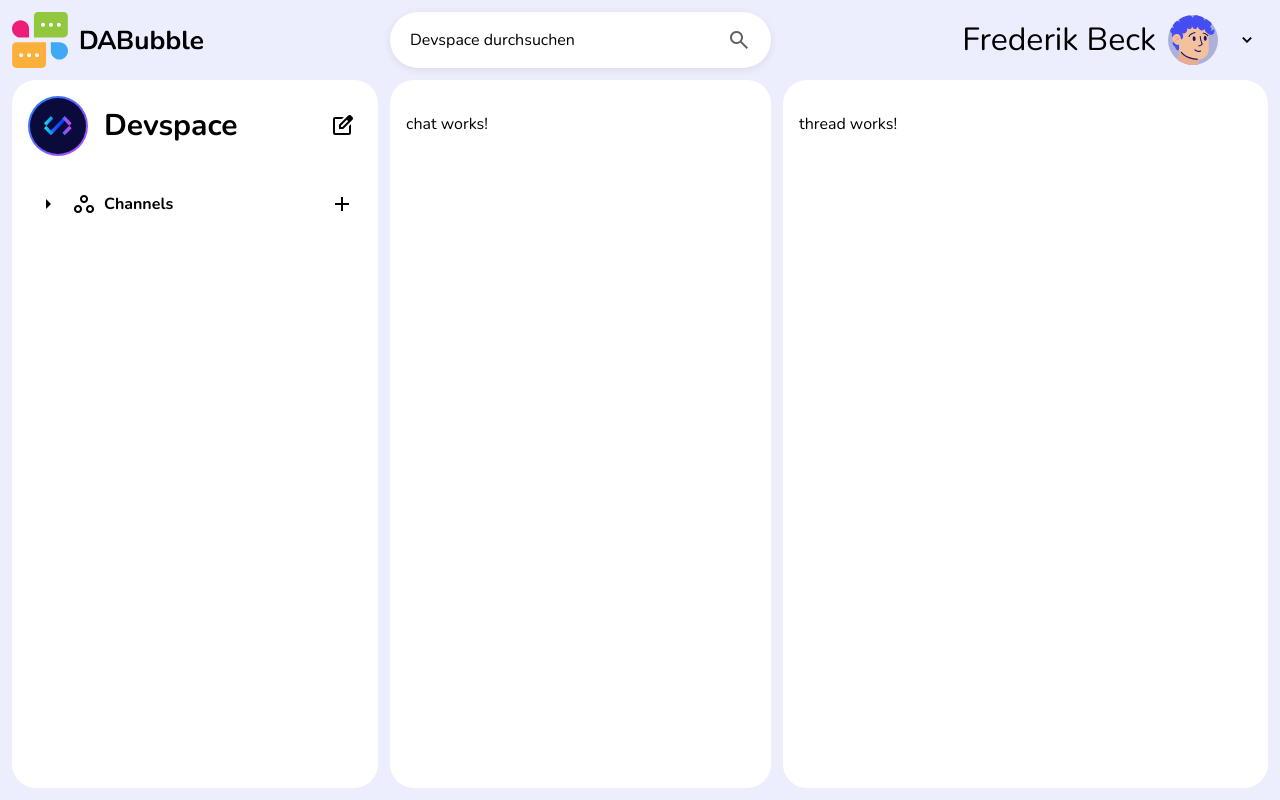
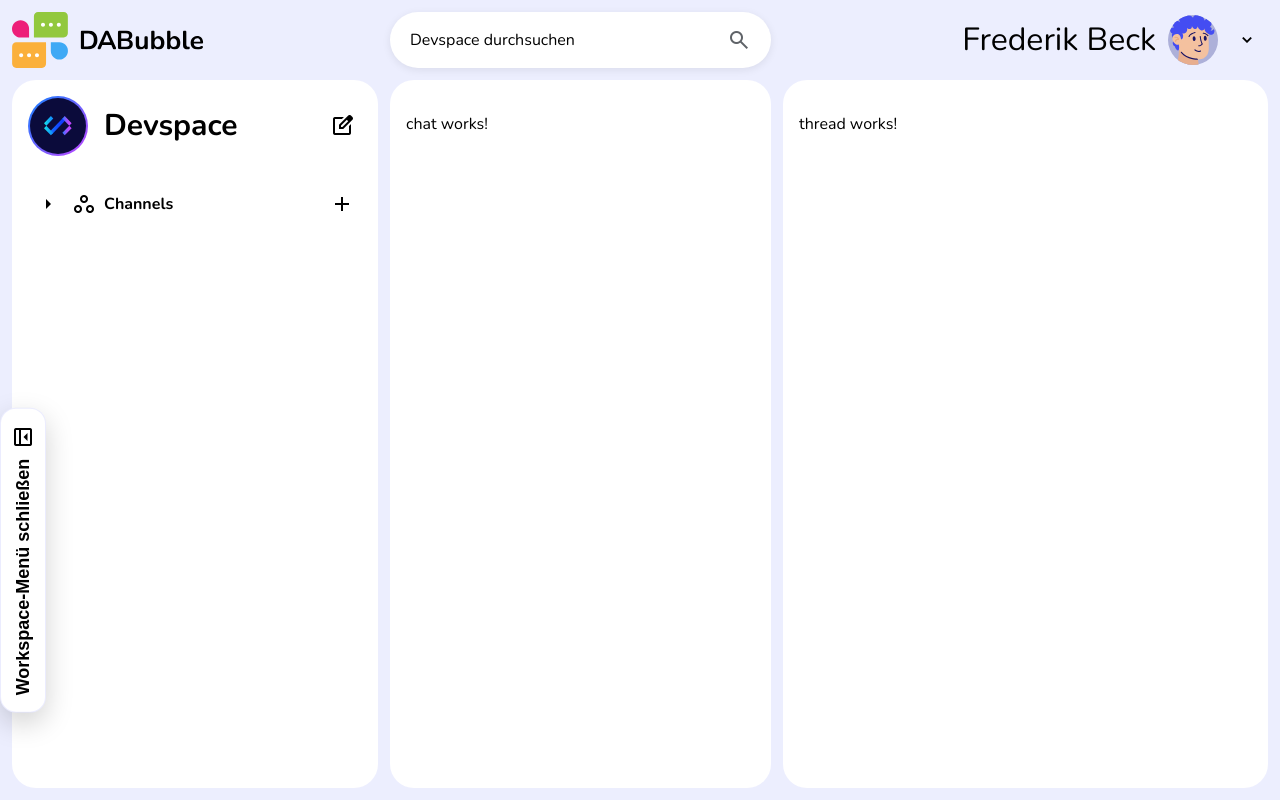
Before and after one commit to frontendfuchs/da-bubble, an Angular app: page / in a window 1280 px wide. Built offline with nearby package versions, Linux system fonts and the light colour scheme.

Commit message:
feat(layout): make sidebar collapsible with mat-drawer

```diff
--- a/src/app/app.html
+++ b/src/app/app.html
@@ -1,6 +1,25 @@
 <app-header />
+
 <div class="app-body">
-  <app-sidebar />
-  <app-chat />
-  <app-thread />
+  <mat-drawer-container class="app-drawer-container" autosize>
+    <mat-drawer #drawer class="app-drawer" mode="side" [opened]="true">
+      <app-sidebar />
+    </mat-drawer>
+
+    <mat-drawer-content class="app-content">
+      <app-chat />
+      <app-thread />
+    </mat-drawer-content>
+  </mat-drawer-container>
 </div>
+
+<button
+  type="button"
+  class="app-toggle"
+  (click)="drawer.toggle()"
+  [attr.aria-label]="drawer.opened ? 'Workspace-Menü schließen' : 'Workspace-Menü öffnen'">
+  <mat-icon>{{ drawer.opened ? 'left_panel_close' : 'left_panel_open' }}</mat-icon>
+  <span class="app-toggle__label">
+    {{ drawer.opened ? 'Workspace-Menü schließen' : 'Workspace-Menü öffnen' }}
+  </span>
+</button>
--- a/src/app/app.scss
+++ b/src/app/app.scss
@@ -9,9 +9,25 @@
 
 .app-body {
   flex: 1;
+  min-height: 0;
+  padding: 0 $layout-padding $layout-padding;
+}
+
+.app-drawer-container {
+  height: 100%;
+  background: transparent;
+}
+
+.app-drawer {
+  width: $sidebar-width;
+  border: 0;
+  background: transparent;
+}
+
+.app-content {
   display: flex;
   gap: $layout-gap;
-  padding: 0 $layout-padding $layout-padding;
+  padding-left: $layout-gap;
   min-height: 0;
 }
 
@@ -19,11 +35,6 @@ app-sidebar,
 app-chat,
 app-thread {
   box-sizing: border-box;
-}
-
-app-sidebar {
-  width: $sidebar-width;
-  flex-shrink: 0;
 }
 
 app-chat {
@@ -35,3 +46,36 @@ app-thread {
   width: $thread-width;
   flex-shrink: 0;
 }
+
+.app-toggle {
+  position: fixed;
+  top: 70%;
+  left: 0;
+  z-index: 10;
+  display: flex;
+  flex-direction: column;
+  align-items: center;
+  gap: 10px;
+  padding: 16px 10px;
+  border: 1px solid rgba($color-primary, 0.15);
+  border-radius: 16px;
+  background: $color-surface;
+  color: $color-text;
+  box-shadow: 0 10px 28px rgba(0, 0, 0, 0.18);
+  cursor: pointer;
+  transform: translateY(-50%);
+  transition: color 150ms ease;
+
+  &:hover,
+  &:focus-visible {
+    color: $color-primary;
+  }
+}
+
+.app-toggle__label {
+  writing-mode: vertical-rl;
+  transform: rotate(180deg);
+  font-size: 18px;
+  font-weight: 700;
+  white-space: nowrap;
+}
--- a/src/app/app.ts
+++ b/src/app/app.ts
@@ -1,4 +1,6 @@
 import { Component, signal } from '@angular/core';
+import { MatSidenavModule } from '@angular/material/sidenav';
+import { MatIconModule } from '@angular/material/icon';
 import { Header } from './shared/header/header';
 import { Sidebar } from './layout/sidebar/sidebar';
 import { Chat } from './layout/chat/chat';
@@ -6,7 +8,7 @@ import { Thread } from './layout/thread/thread';
 
 @Component({
   selector: 'app-root',
-  imports: [Header, Sidebar, Chat, Thread],
+  imports: [Header, Sidebar, Chat, Thread, MatSidenavModule, MatIconModule],
   templateUrl: './app.html',
   styleUrl: './app.scss'
 })
```
